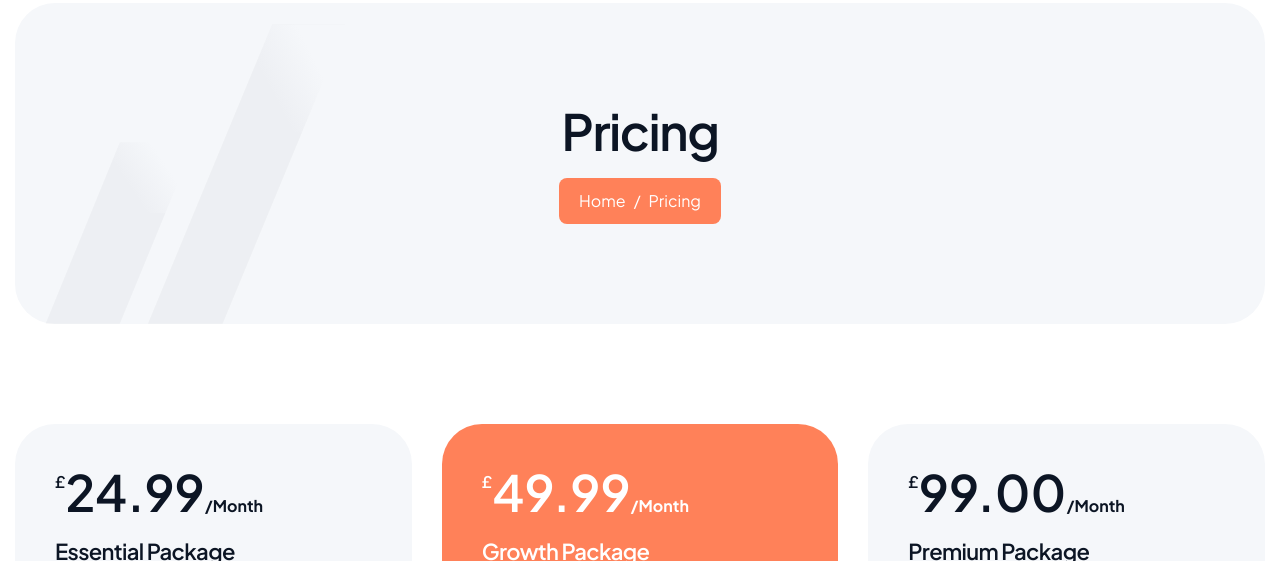
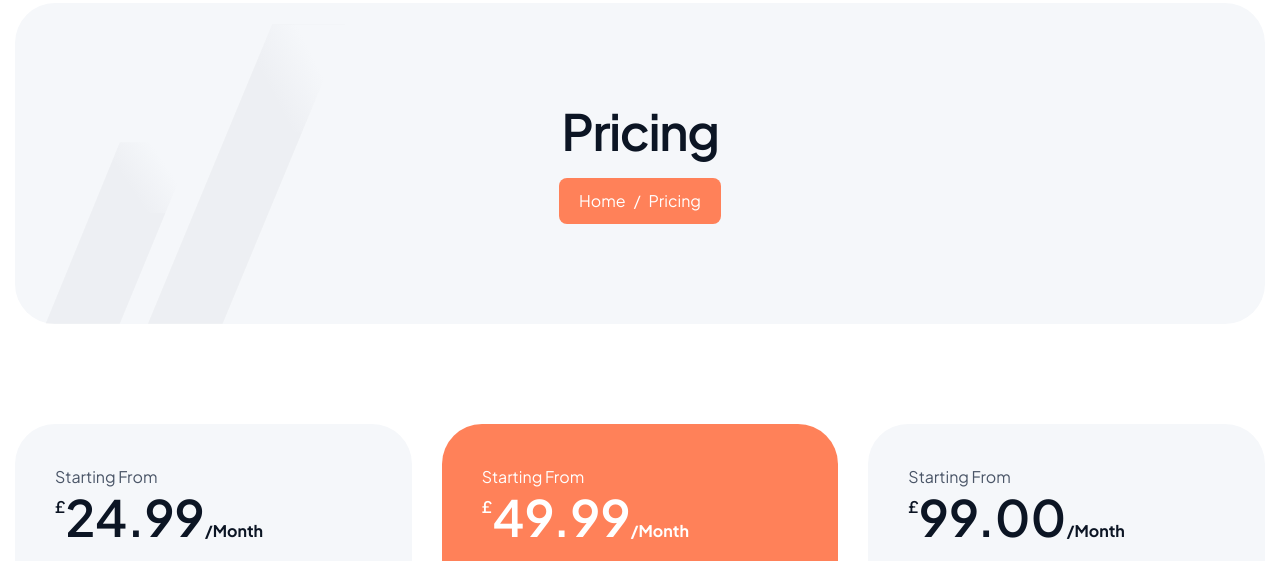
Before and after one commit to zeal28/oakmontca, a plain HTML site: page pricing.html in a window 1280 px wide. Shown: the part 167-728 px from the top of the page. Drawn offline with Linux system fonts and the light colour scheme.

Commit message:
feat: pricing page text upadated

```diff
--- a/pricing.html
+++ b/pricing.html
@@ -154,6 +154,9 @@
             <div class="pricing-box wow fadeInUp" data-wow-delay="0.25s">
               <!-- Pricing Box Header Start -->
               <div class="pricing-box-header">
+                <div class="pricing-box-content">
+                  <p>Starting From</p>
+                </div>
                 <div class="pricing-box-title">
                   <h2><sup>£</sup>24.99<sub>/month</sub></h2>
                 </div>
@@ -195,6 +198,9 @@
             >
               <!-- Pricing Box Header Start -->
               <div class="pricing-box-header">
+                <div class="pricing-box-content">
+                  <p>Starting From</p>
+                </div>
                 <div class="pricing-box-title">
                   <h2><sup>£</sup>49.99<sub>/month</sub></h2>
                 </div>
@@ -236,6 +242,9 @@
             <div class="pricing-box wow fadeInUp" data-wow-delay="0.75s">
               <!-- Pricing Box Header Start -->
               <div class="pricing-box-header">
+                <div class="pricing-box-content">
+                  <p>Starting From</p>
+                </div>
                 <div class="pricing-box-title">
                   <h2><sup>£</sup>99.00<sub>/month</sub></h2>
                 </div>
```
Also changed, not shown: index.html (+3 -0 lines).
